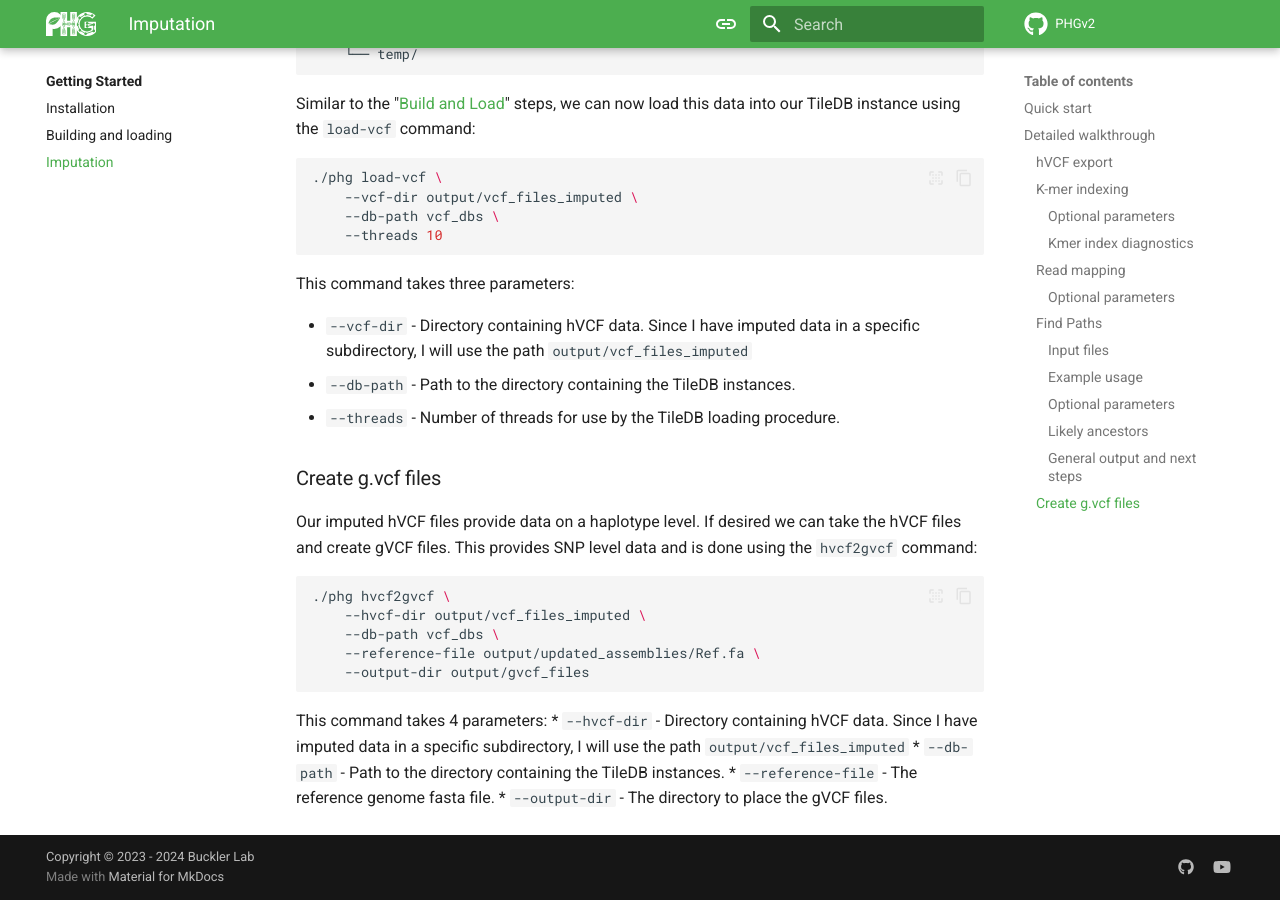
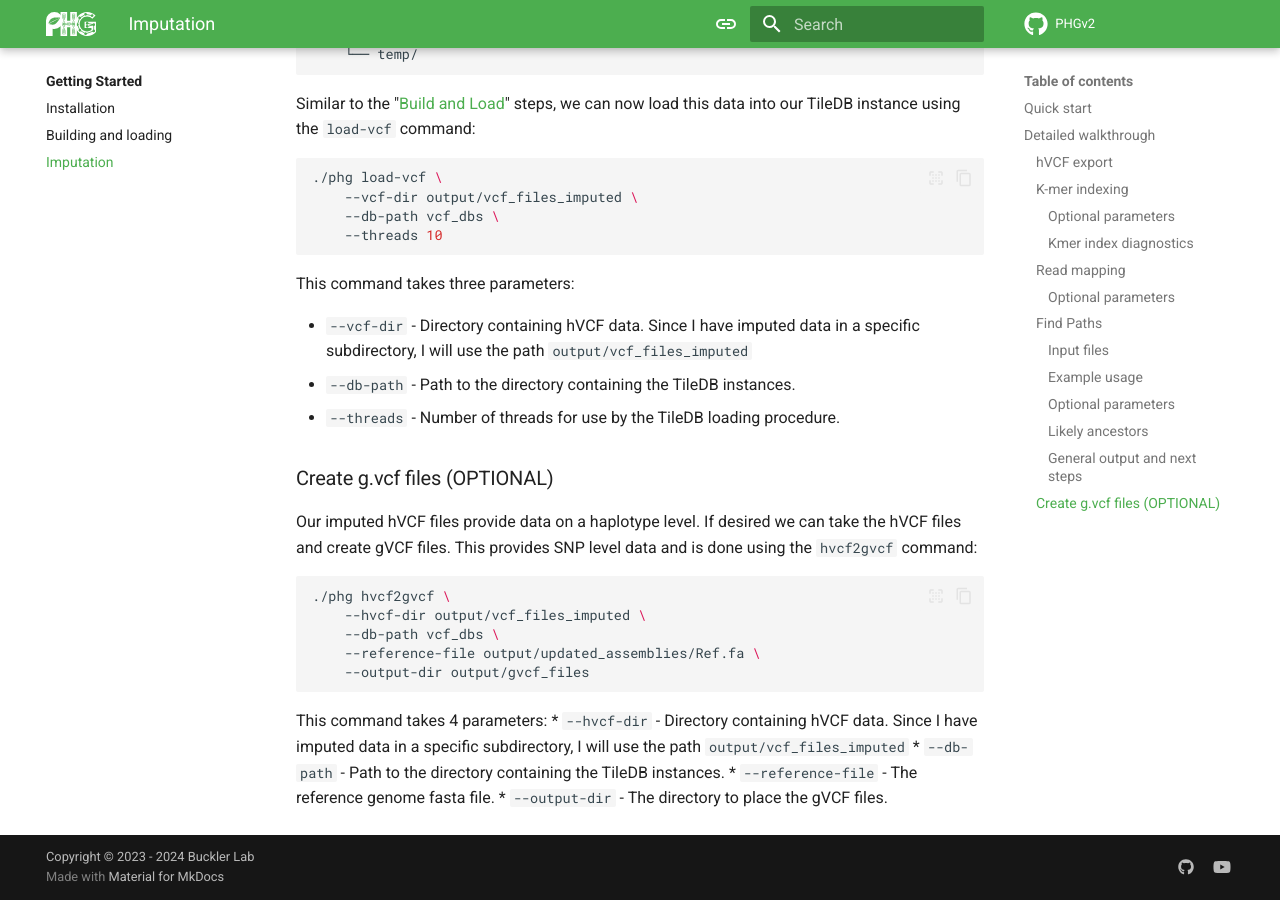
Before and after one commit to maize-genetics/phg_v2, an MkDocs documentation site: the page built from docs/imputation.md, in a window 1280 px wide and 900 px high, scrolled down 14118 px. Built offline with MkDocs 1.6.1 and Material for MkDocs 9.7.7, drawn with Linux system fonts in a browser that asks for light colours; comment, search, counter and statistics services are not loaded.

Commit message:
added OPTIONAL to hvcf2gvcf documentation

```diff
--- a/docs/imputation.md
+++ b/docs/imputation.md
@@ -680,7 +680,7 @@ This command takes three parameters:
 * `--threads` - Number of threads for use by the TileDB loading
   procedure.
 
-### Create g.vcf files
+### Create g.vcf files (OPTIONAL)
 Our imputed hVCF files provide data on a haplotype level. If desired we can take
 the hVCF files and create gVCF files. This provides SNP level data and is done using
 the `hvcf2gvcf` command:
```
